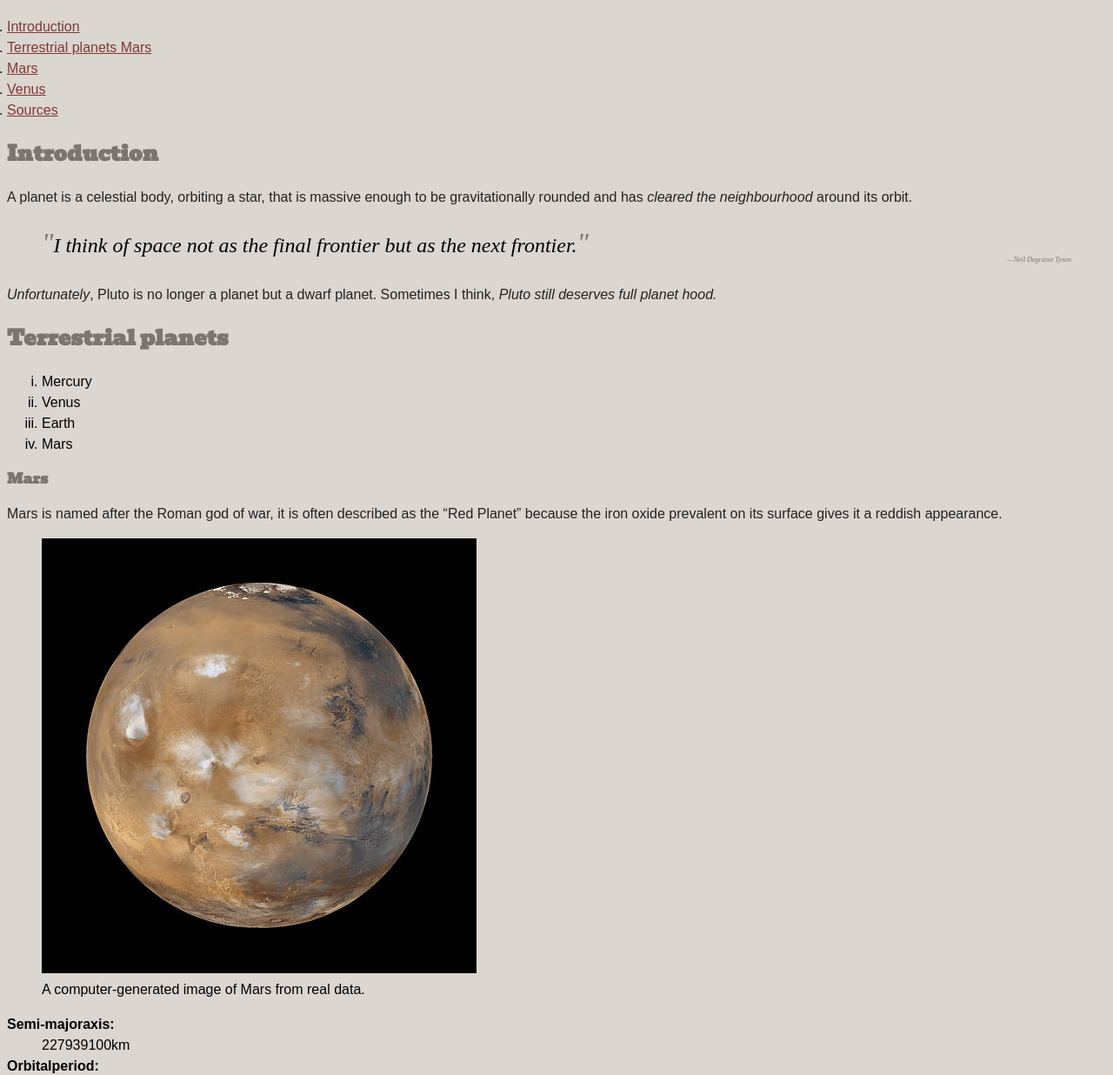
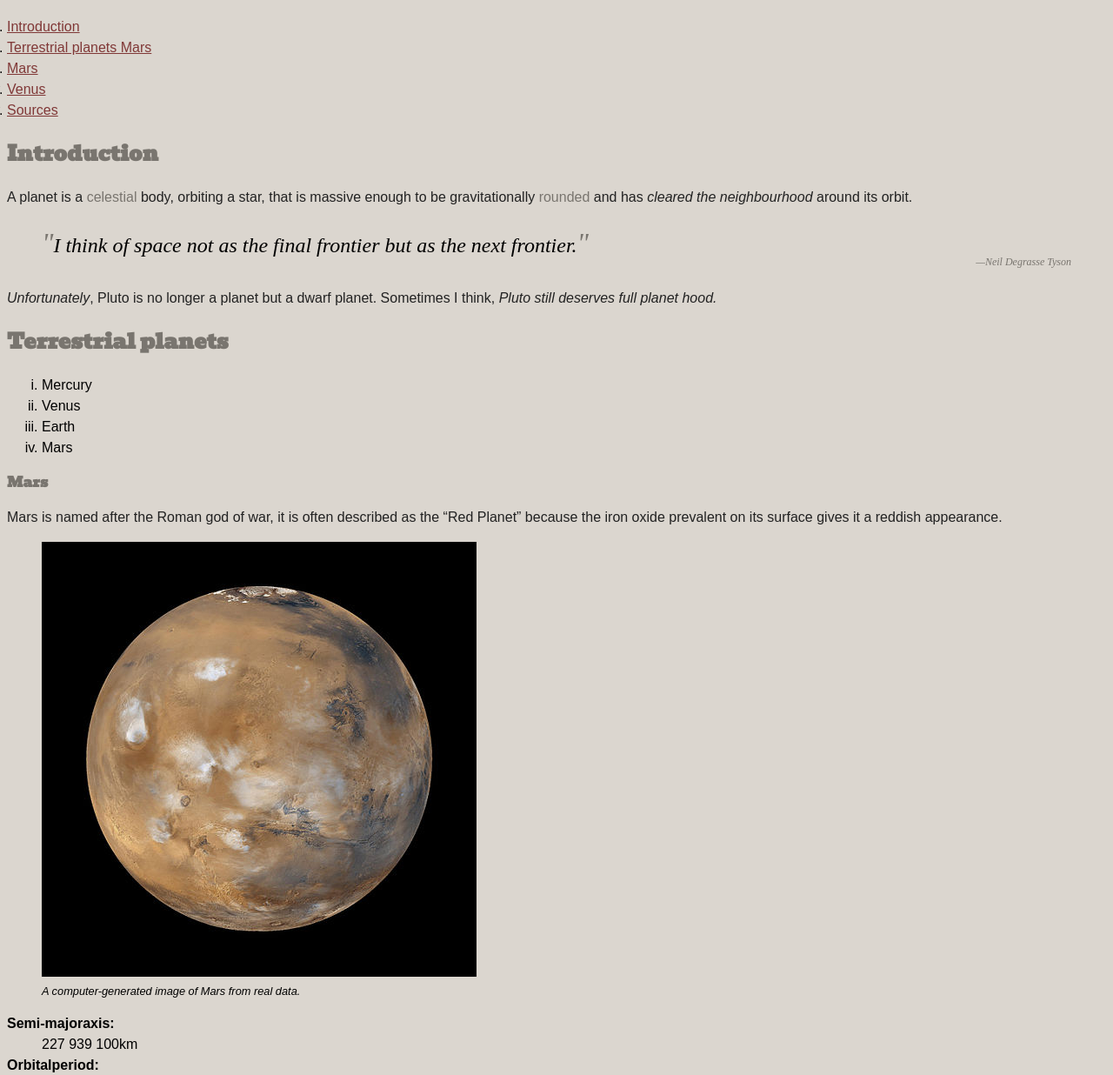
Before and after one commit to Kyle-Jackson/dsn1674-assignment-3, a plain HTML site: page index.html in a window 1280 px wide. Shown: the part 72-1308 px from the top of the page at 87% size. Drawn offline with Linux system fonts and the light colour scheme; a web font is replaced by a local one.

Commit message:
Completed

```diff
--- a/css/main.css
+++ b/css/main.css
@@ -45,7 +45,7 @@ blockquote {
 
 footer {
   color:#79756f;
-  font-size: 0.5rem;
+  font-size: 0.75rem;
   text-align: right;
 
 }
@@ -70,7 +70,12 @@ dt {
 }
 ol span {
   list-style-type: circle;
+}
 
-figcaption {
-  font-size: 0.5rem;
+figcaption{
+  font-size: 0.8rem;
 }
+
+.bold {
+  color:#79756f;
+}
--- a/index.html
+++ b/index.html
@@ -24,7 +24,7 @@
 
 <h2 id="int">Introduction</h2>
 
-<p>A planet is a celestial body, orbiting a star, that is massive enough to be gravitationally rounded and has <i>cleared the neighbourhood</i> around its orbit.</p>
+<p>A planet is a <span class="bold">celestial</span> body, orbiting a star, that is massive enough to be gravitationally <span class="bold">rounded</span> and has <i>cleared the neighbourhood</i> around its orbit.</p>
 
 <blockquote><span>"</span>I think of space not as the final frontier but as the next frontier.<span>"</span>
 
@@ -47,11 +47,11 @@
   <p>Mars is named after the Roman god of war, it is often described as the <q>Red Planet</q> because the iron oxide prevalent on its surface gives it a reddish appearance.</p>
   <figure>
     <img src="images/mars.jpg" alt="A picture of the planet Mars.">
-    <figcaption>A computer-generated image of Mars from real data.</figcaption>
+    <figcaption><i>A computer-generated image of Mars from real data.</i></figcaption>
   </figure>
 
   <dl>
-    <dt>Semi-majoraxis:</dt> <dd><data>227939100km</data></dd>
+    <dt>Semi-majoraxis:</dt> <dd><data>227 939 100km</data></dd>
     <dt>Orbitalperiod:</dt> <dd><data>686.971d</data></dd>
     <dt>Meanradius:</dt> <dd><data>3389.5km</data></dd>
   </dl>
@@ -61,11 +61,11 @@
   <p>Venus is the second planet from the Sun, orbiting it every 224.7 Earth days.</p>
   <figure>
     <img src="images/venus.jpg" alt="A picture of the planet Venus.">
-    <figcaption>A real-colour image of Venus processed from two filters. The surface is obscured by a thick blanket of clouds.</figcaption>
+    <figcaption><i>A real-colour image of Venus processed from two filters. The surface is obscured by a thick blanket of clouds.</i></figcaption>
   </figure>
 
   <dl>
-    <dt>Semi-majoraxis:</dt> <dd><data>108208000km</data></dd>
+    <dt>Semi-majoraxis:</dt> <dd><data>108 208 000km</data></dd>
     <dt>Orbitalperiod:</dt> <dd><data>224.701d</data></dd>
     <dt>Meanradius:</dt> <dd><data>6051.8km</data></dd>
     <dl>
```
